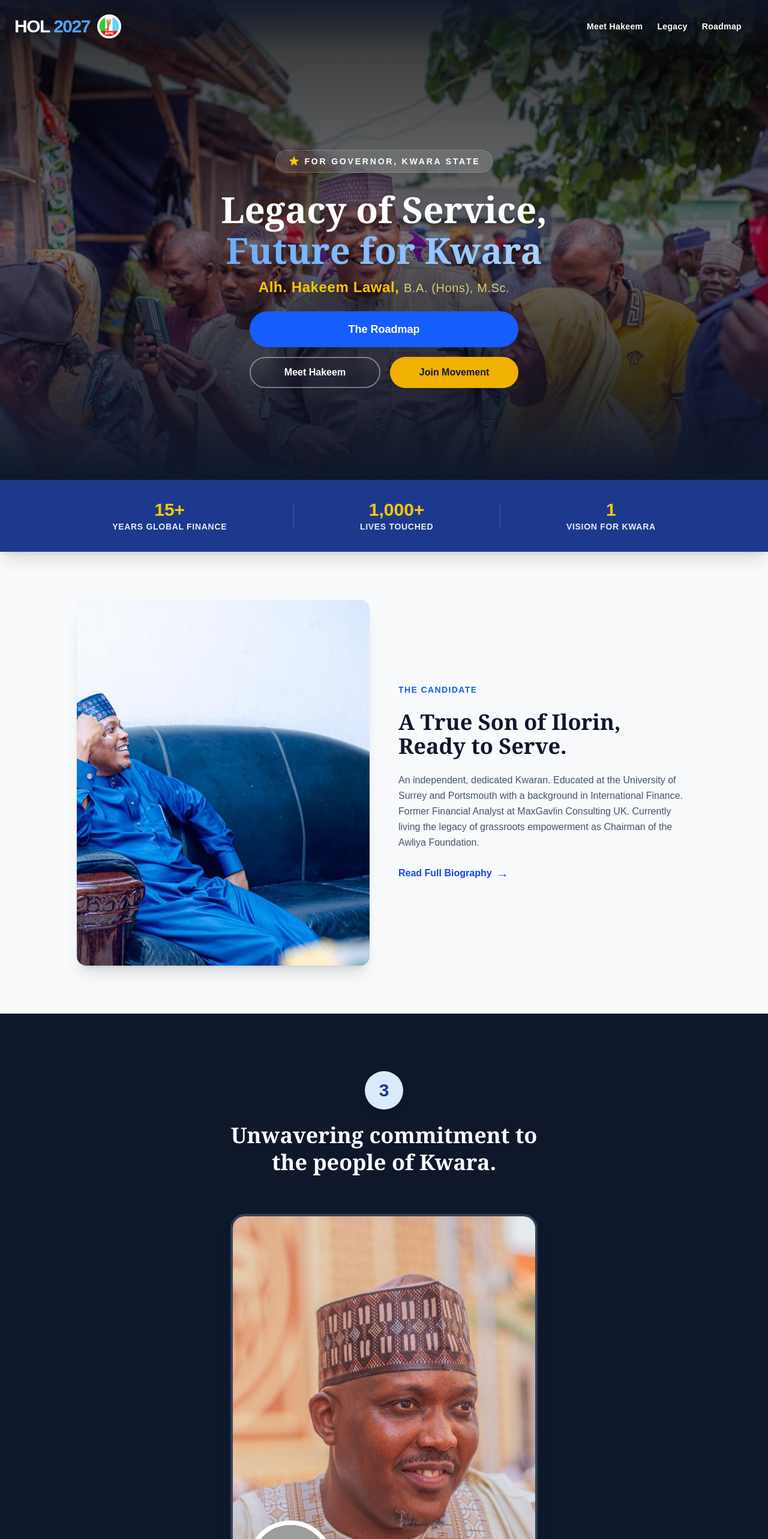
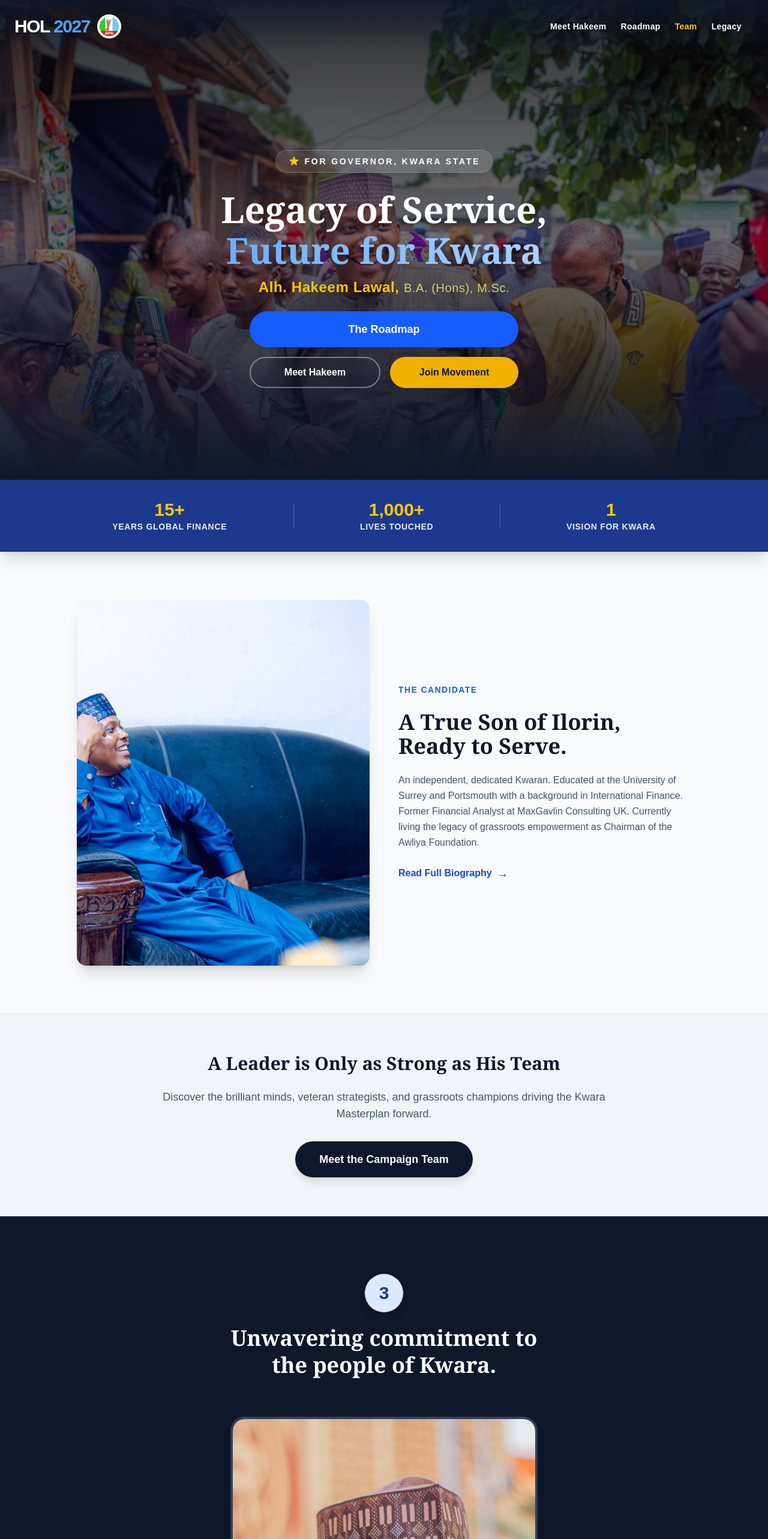
Before and after one commit to bolajareinvestmentltd-labs/Hol_2027, a Next.js app: page / in a window 1280 px wide. Shown: the top 2566 px of the page at 60% size. Built offline with nearby package versions, Linux system fonts and the light colour scheme; grey boxes are pictures that could not be loaded.

Commit message:
fix: expanded roadmap to 5 pillars and added team links

```diff
--- a/src/app/page.tsx
+++ b/src/app/page.tsx
@@ -3,7 +3,6 @@ import { useState, useEffect, MouseEvent } from "react";
 import Link from "next/link";
 
 export default function Home() {
-  // FIXED: Changed to .jpg to match your files
   const heroImages = ["/hero1.jpg", "/hero2.jpg", "/hero3.jpg"];
   const [currentSlide, setCurrentSlide] = useState(0);
   const [isMounted, setIsMounted] = useState(false);
@@ -11,9 +10,7 @@ export default function Home() {
 
   useEffect(() => {
     setIsMounted(true);
-    const timer = setInterval(() => {
-      setCurrentSlide((prev) => (prev + 1) % heroImages.length);
-    }, 5000);
+    const timer = setInterval(() => setCurrentSlide((prev) => (prev + 1) % heroImages.length), 5000);
     return () => clearInterval(timer);
   }, [heroImages.length]);
 
@@ -34,6 +31,7 @@ export default function Home() {
         </div>
       )}
 
+      {/* FIXED NAVBAR: Added 'Team' to the links */}
       <nav className="w-full pt-4 pb-2 px-4 md:p-6 flex flex-col md:flex-row justify-between items-center absolute top-0 left-0 right-0 z-50 gap-3 md:gap-0 bg-gradient-to-b from-slate-900/80 to-transparent">
         <div className="flex items-center gap-3 w-full justify-between md:w-auto">
           <div className="text-2xl md:text-3xl font-black tracking-tighter text-white drop-shadow-md">
@@ -45,8 +43,9 @@ export default function Home() {
         </div>
         <div className="flex gap-4 md:gap-6 text-xs md:text-sm font-bold text-white drop-shadow-md bg-black/30 md:bg-transparent px-5 py-2.5 rounded-full backdrop-blur-md md:backdrop-blur-none border border-white/20 md:border-none">
           <button onClick={(e) => handleNavigation(e, '/about')} className="hover:text-blue-300 transition tracking-wide">Meet Hakeem</button>
+          <button onClick={(e) => handleNavigation(e, '/roadmap')} className="hover:text-blue-300 transition tracking-wide">Roadmap</button>
+          <button onClick={(e) => handleNavigation(e, '/team')} className="hover:text-blue-300 transition tracking-wide text-yellow-400">Team</button>
           <button onClick={(e) => handleNavigation(e, '/legacy')} className="hover:text-blue-300 transition tracking-wide">Legacy</button>
-          <button onClick={(e) => handleNavigation(e, '/roadmap')} className="hover:text-blue-300 transition tracking-wide">Roadmap</button>
         </div>
       </nav>
 
@@ -80,7 +79,6 @@ export default function Home() {
                 The Roadmap
               </button>
               <div className="flex gap-4 w-full">
-                {/* FIXED: Swapped CTA to Meet Hakeem */}
                 <button onClick={(e) => handleNavigation(e, '/about')} className="flex-1 py-3 rounded-full bg-transparent border-2 border-white/40 hover:bg-white/10 text-white font-semibold shadow-sm backdrop-blur-sm transition-all">
                   Meet Hakeem
                 </button>
@@ -106,7 +104,6 @@ export default function Home() {
       <section className="w-full bg-slate-50 py-20 px-4">
         <div className="max-w-5xl mx-auto grid grid-cols-1 md:grid-cols-2 gap-12 items-center">
           <div className="w-full aspect-[4/5] bg-slate-300 rounded-2xl shadow-xl overflow-hidden relative">
-            {/* FIXED: Activated Image */}
             <img src="/hakeem-approachable.jpg" alt="Meet Hakeem" className="absolute inset-0 w-full h-full object-cover" />
           </div>
           <div className="space-y-6">
@@ -122,6 +119,17 @@ export default function Home() {
         </div>
       </section>
 
+      {/* FIXED: Added Team CTA on Homepage */}
+      <section className="w-full bg-slate-100 py-16 px-4 text-center border-y border-slate-200">
+        <div className="max-w-3xl mx-auto">
+           <h2 className="text-3xl font-serif font-bold text-slate-900 mb-6">A Leader is Only as Strong as His Team</h2>
+           <p className="text-lg text-slate-600 mb-8">Discover the brilliant minds, veteran strategists, and grassroots champions driving the Kwara Masterplan forward.</p>
+           <button onClick={(e) => handleNavigation(e, '/team')} className="inline-block py-4 px-10 rounded-full bg-slate-900 hover:bg-blue-600 text-white font-bold text-lg shadow-lg transition-all transform hover:-translate-y-1">
+             Meet the Campaign Team
+           </button>
+        </div>
+      </section>
+
       <section className="w-full bg-slate-900 py-24 px-4 text-center">
         <div className="max-w-4xl mx-auto text-center">
           <div className="flex flex-col items-center mb-16 text-center">
@@ -133,7 +141,6 @@ export default function Home() {
             </h2>
           </div>
           <div className="relative inline-block w-full max-w-lg aspect-[3/4] rounded-3xl overflow-hidden shadow-xl border-4 border-slate-700/50 bg-slate-700">
-              {/* FIXED: Activated Legacy Images */}
               <img src="/hakeem-portrait-brown-cap.jpg" alt="Alh. Hakeem Lawal" className="absolute inset-0 w-full h-full object-cover" />
               <div className="absolute bottom-6 left-6 w-36 h-36 rounded-full overflow-hidden border-8 border-white shadow-xl aspect-square z-10 bg-slate-800">
                   <img src="/father-portrait.jpg" alt="Alh. Mohammed Lawal" className="absolute inset-0 w-full h-full object-cover" />
@@ -162,9 +169,6 @@ export default function Home() {
                <a href="#" className="w-12 h-12 bg-slate-800 hover:bg-blue-600 rounded-full flex items-center justify-center transition-colors">
                  <svg className="w-5 h-5" fill="currentColor" viewBox="0 0 24 24"><path fillRule="evenodd" d="M22 12c0-5.523-4.477-10-10-10S2 6.477 2 12c0 4.991 3.657 9.128 8.438 9.878v-6.987h-2.54V12h2.54V9.797c0-2.506 1.492-3.89 3.777-3.89 1.094 0 2.238.195 2.238.195v2.46h-1.26c-1.243 0-1.63 1.562V12h2.773l-.443 2.89h-2.33v6.988C18.343 21.128 22 16.991 22 12z" clipRule="evenodd"/></svg>
                </a>
-               <a href="#" className="w-12 h-12 bg-slate-800 hover:bg-slate-700 rounded-full flex items-center justify-center transition-colors">
-                 <svg className="w-5 h-5" fill="currentColor" viewBox="0 0 24 24"><path d="M18.244 2.25h3.308l-7.227 8.26 8.502 11.24H16.17l-5.214-6.817L4.99 21.75H1.68l7.73-8.835L1.254 2.25H8.08l4.713 6.231zm-1.161 17.52h1.833L7.004 4.096H5.078z"/></svg>
-               </a>
              </div>
           </div>
         </div>
--- a/src/app/roadmap/page.tsx
+++ b/src/app/roadmap/page.tsx
@@ -1,23 +1,22 @@
 "use client";
-
 import Link from "next/link";
 
 export default function RoadmapPage() {
   const pillars = [
-    { step: "01", title: "Economic Rebirth & Wealth Creation", desc: "Utilizing international finance expertise to attract global investment, empower local SMEs, and transform Kwara into an economic hub.", color: "bg-blue-600" },
-    { step: "02", title: "Youth & Educational Empowerment", desc: "Moving beyond basic literacy to equip our youth with modern tech skills, vocational mastery, and direct pathways to employment.", color: "bg-yellow-500" },
-    { step: "03", title: "Sustainable Infrastructure", desc: "Building roads, healthcare facilities, and energy grids that actually last, ensuring every Kwaran has access to dignified living conditions.", color: "bg-slate-800" }
+    { step: "01", title: "Economic Rebirth & Wealth Creation", desc: "Utilizing international finance expertise to attract global investment, empower local SMEs with stimulation grants, and transform Kwara into an economic hub.", color: "bg-blue-600" },
+    { step: "02", title: "Youth & Educational Empowerment", desc: "Moving beyond basic literacy to equip our youth with modern tech skills, vocational mastery, and direct pathways to employment and entrepreneurship.", color: "bg-yellow-500" },
+    { step: "03", title: "Sustainable Infrastructure", desc: "Building roads, healthcare facilities, and energy grids that actually last, ensuring every Kwaran has access to dignified living conditions and business enablement.", color: "bg-slate-800" },
+    { step: "04", title: "Accessible Healthcare for All", desc: "Expanding the Awliya Foundation's medical outreach into state-wide policy, ensuring well-equipped primary healthcare centers in all 16 Local Government Areas.", color: "bg-green-600" },
+    { step: "05", title: "Agricultural Revolution", desc: "Providing farmers with modern tools, fertilizers, and direct-to-market access to ensure food security and turn Kwara into an agricultural powerhouse.", color: "bg-orange-500" }
   ];
 
   return (
     <main className="min-h-screen bg-white selection:bg-blue-900 selection:text-white pb-20">
       <nav className="w-full p-4 md:p-6 flex justify-between items-center bg-slate-950 sticky top-0 z-50">
         <Link href="/" className="flex items-center gap-3">
-          <div className="text-2xl font-black tracking-tighter text-white">
-            HOL <span className="text-blue-400">2027</span>
-          </div>
+          <div className="text-2xl font-black tracking-tighter text-white">HOL <span className="text-blue-400">2027</span></div>
         </Link>
-        <Link href="/" className="text-sm font-semibold text-slate-300 hover:text-white transition">
+        <Link href="/" className="text-sm font-bold text-slate-300 hover:text-white transition px-4 py-2 bg-white/10 rounded-full">
           &larr; Back to Home
         </Link>
       </nav>
@@ -25,7 +24,7 @@ export default function RoadmapPage() {
       <header className="w-full py-20 px-4 text-center">
         <h3 className="text-blue-600 font-bold tracking-widest uppercase mb-4">The Masterplan</h3>
         <h1 className="text-4xl md:text-6xl font-serif font-black text-slate-900 mb-6">The Roadmap for Kwara</h1>
-        <p className="text-xl text-slate-600 max-w-2xl mx-auto">We don't just have hope; we have a blueprint. Here is our step-by-step strategy to elevate our state.</p>
+        <p className="text-xl text-slate-600 max-w-2xl mx-auto">We don't just have hope; we have a blueprint. Here is our comprehensive 5-point strategy to elevate our state.</p>
       </header>
 
       <section className="max-w-5xl mx-auto px-4">
```
